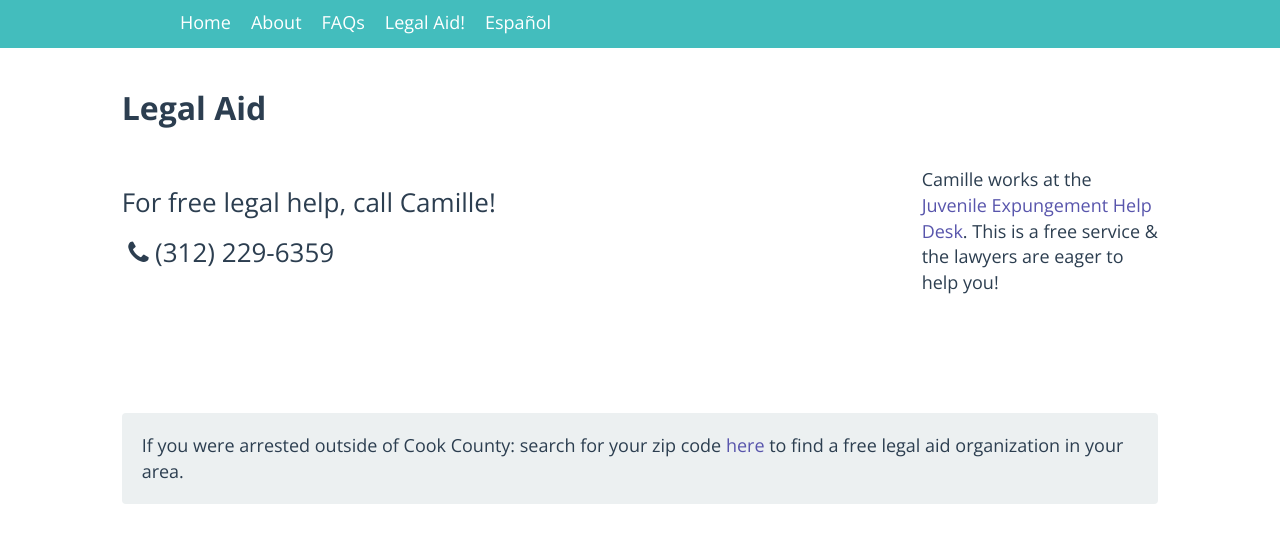
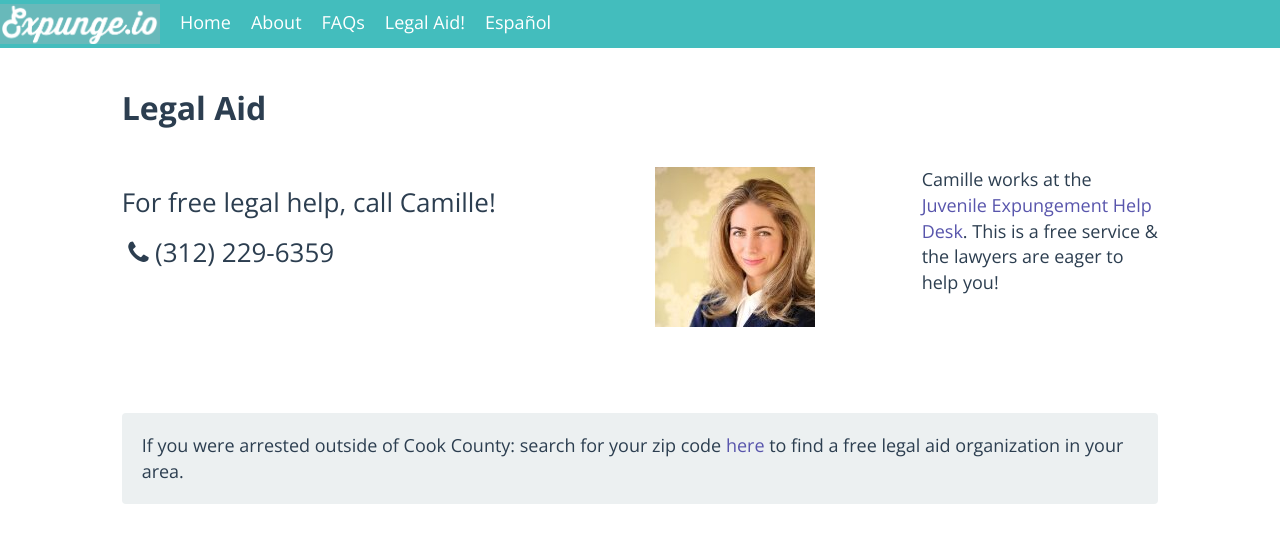
Before and after one commit to cathydeng/expunge.io, a Jekyll site: the page built from legalaid.html, in a window 1280 px wide. Shown: the top 543 px of the page. Built offline with Jekyll 4.4.1, drawn with Linux system fonts in a browser that asks for light colours; nearby versions of some CDN libraries.

Commit message:
fix images, again

```diff
--- a/_layouts/default.html
+++ b/_layouts/default.html
@@ -104,7 +104,7 @@
       <div class="container-fluid">
         <div class="navbar-header">
 
-          <a class="navbar-brand brand" href="{{ site.baseurl }}/">Expunge.io</a>
+          <a class="navbar-brand brand" href="{{ site.baseurl }}/" style="background: transparent url('{{ site.baseurl }}/images/logo.png') no-repeat scroll 0px 0px / 100% auto;">Expunge.io</a>
 
         </div>
         <div id="navbar">
--- a/_layouts/default_es.html
+++ b/_layouts/default_es.html
@@ -104,7 +104,7 @@
       <div class="container-fluid">
         <div class="navbar-header">
 
-          <a class="navbar-brand brand" href="{{ site.baseurl }}/">Expunge.io</a>
+          <a class="navbar-brand brand" href="{{ site.baseurl }}/" style="background: transparent url('{{ site.baseurl }}/images/logo.png') no-repeat scroll 0px 0px / 100% auto;">Expunge.io</a>
 
         </div>
         <div id="navbar">
--- a/css/custom.css
+++ b/css/custom.css
@@ -33,7 +33,7 @@ a:hover, a:active{
 }
 
 .brand {
-  background: transparent url("{{ site.baseurl }}/images/logo.png") no-repeat scroll 0px 0px / 100% auto;
+  background: transparent url({{ site.baseurl }}"/images/logo.png") no-repeat scroll 0px 0px / 100% auto;
   background-size: 100%;
   width: 160px;
   height: 40px;
@@ -50,7 +50,7 @@ a:hover, a:active{
 }
 
 #camille{
-  background: transparent url('{{ site.baseurl }}/images/camille.jpg') 0 0 no-repeat;
+  background: transparent url({{ site.baseurl }}'/images/camille.jpg') 0 0 no-repeat;
   background-size: 100%;
   width: 160px;
   height: 160px;
--- a/legalaid.html
+++ b/legalaid.html
@@ -18,7 +18,7 @@ title: Free Legal Aid for Juvenile Expungement
     <br>
   </div>
   <div class="col-sm-3">
-    <div id="camille"></div>
+    <div id="camille" style="background: transparent url('{{ site.baseurl }}/images/camille.jpg') 0 0 no-repeat;"></div>
     <br>
   </div>
   <div class="col-sm-3">
```
